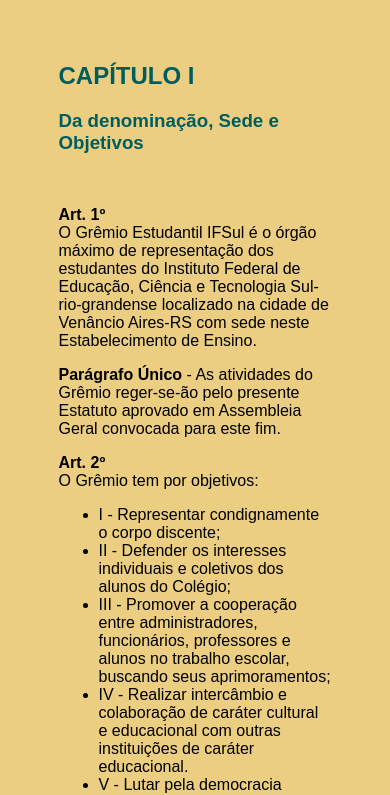
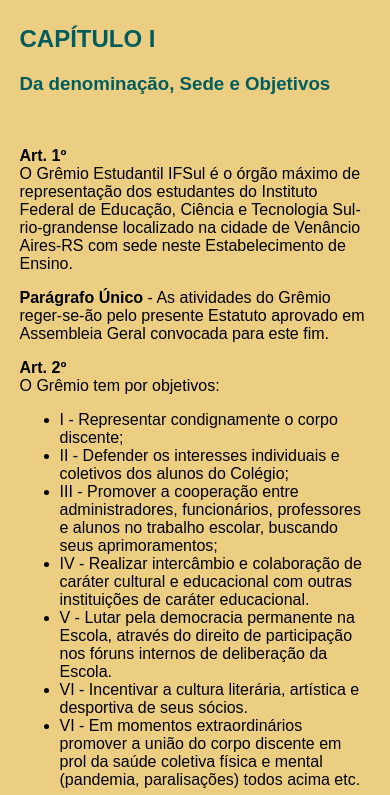
Before and after one commit to JOAORSS/estatutoGEIF, a plain HTML site: page index.html in a window 390 px wide. Shown: the part 225-1020 px from the top of the page. Drawn offline with Linux system fonts and the light colour scheme.

Commit message:
melhorado celular

```diff
--- a/index.html
+++ b/index.html
@@ -4,7 +4,9 @@
 <head>
     <meta charset="UTF-8">
     <meta name="viewport" content="width=device-width, initial-scale=1.0">
-    <link rel="stylesheet" href="style.css">
+    <meta property="og:title" content="Estatuto GEIF" />
+    <meta property="og:image" content="/image.png" />
+    <meta property="og:url" content="https://joaorss.github.io/estatutoGEIF/" />    <link rel="stylesheet" href="style.css">
     <title>Estatuto - Grêmio Estudantil</title>
 </head>
 
--- a/style.css
+++ b/style.css
@@ -22,3 +22,12 @@
 
     width: 250px;
 }
+
+@media screen and (max-width: 680px){
+    body{
+        margin-left: 5%;
+        margin-right: 5%;
+    }
+
+
+}
```
